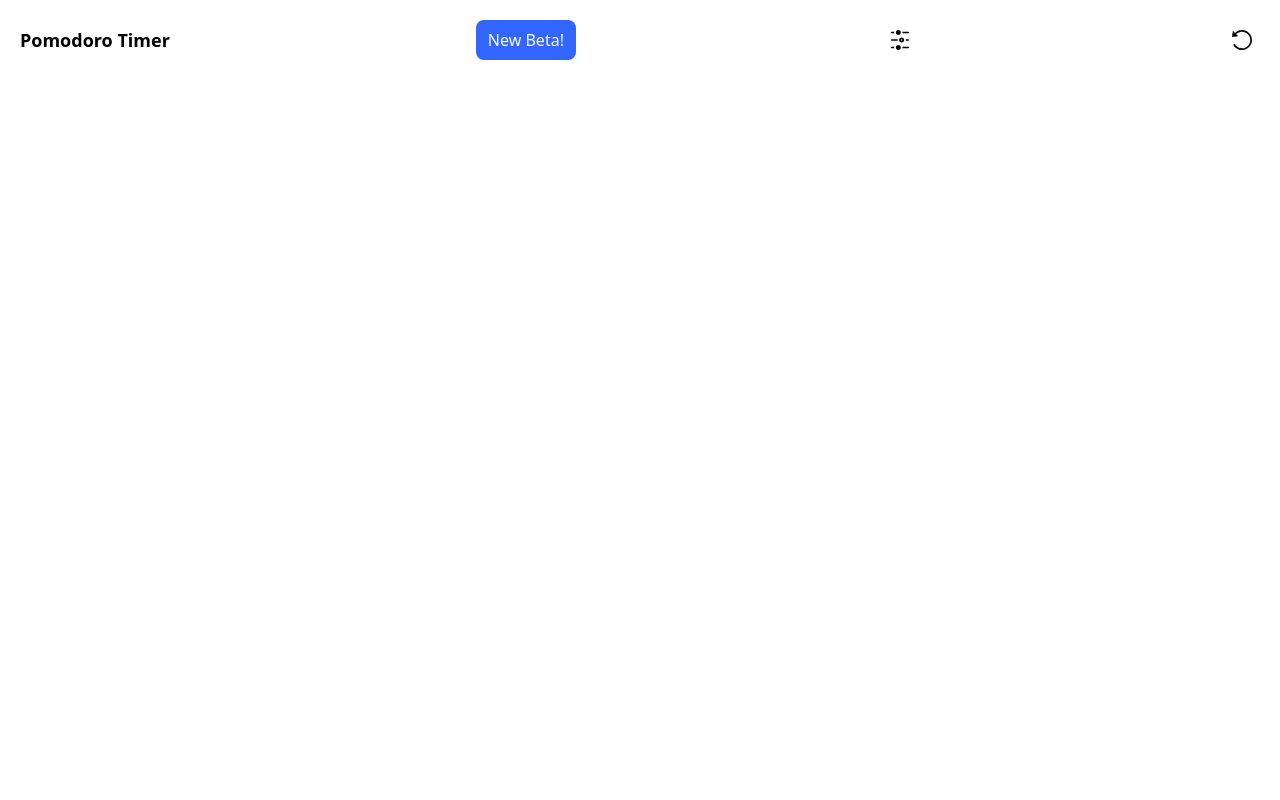
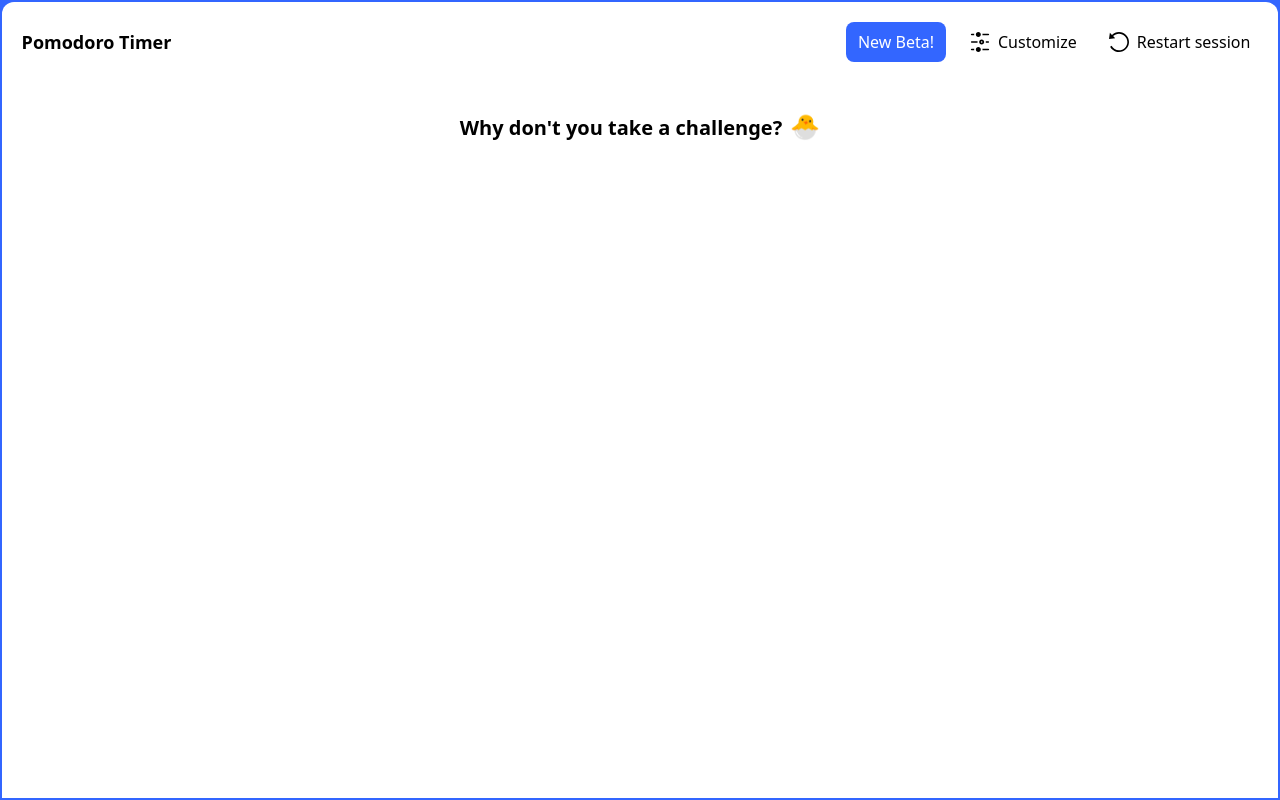
Before and after one commit to RenatasG/pomodoro, a React (Vite) app: page / in a window 1280 px wide. Built offline with nearby package versions, Linux system fonts and the light colour scheme.

Commit message:
rename navbar to header, add challenge section

```diff
--- a/src/App.tsx
+++ b/src/App.tsx
@@ -1,9 +1,16 @@
-import Navbar from './components/Navbar';
+import Challenge from './components/Challenge';
+import Header from './components/Header';
 
 export default function App() {
   return (
-    <div>
-      <Navbar />
+    <div className="w-screen h-screen p-[0.1rem] bg-primary-500">
+      <div className="w-full h-full overflow-y-auto bg-white rounded-t-xl">
+        <Header />
+
+        <div className="mt-5">
+          <Challenge />
+        </div>
+      </div>
     </div>
   );
 }
--- /dev/null
+++ b/src/components/Challenge.tsx
@@ -0,0 +1,20 @@
+const Challenge = () => {
+  const handleChallenge = () => {
+    console.log('Challenge clicked');
+  };
+
+  return (
+    <div className="flex flex-col items-center mx-1">
+      <button
+        onClick={handleChallenge}
+        className="px-3 py-2 rounded-3xl hover:bg-primary-500/10 hover:text-primary-500">
+        <span className="text-xl font-extrabold">
+          Why don&apos;t you take a challenge?
+          <span className="ml-2 text-2xl">🐣</span>
+        </span>
+      </button>
+    </div>
+  );
+};
+
+export default Challenge;
--- /dev/null
+++ b/src/components/Header.tsx
@@ -0,0 +1,33 @@
+import BaseButton from './BaseButton';
+import IconButton from './IconButton';
+
+export default function Header() {
+  const onSettings = () => {
+    console.log('Settings clicked');
+  };
+
+  const onUndo = () => {
+    console.log('Undo clicked');
+  };
+
+  return (
+    <div className="flex items-center w-full p-5">
+      <div className="text-lg font-semibold">Pomodoro Timer</div>
+
+      <div className="flex ml-auto gap-x-4">
+        <BaseButton>New Beta!</BaseButton>
+
+        <IconButton
+          icon="settings"
+          iconClass="w-5 h-5 rotate-90"
+          onClick={onSettings}>
+          Customize
+        </IconButton>
+
+        <IconButton icon="undo" iconClass="w-5 h-5" onClick={onUndo}>
+          Restart session
+        </IconButton>
+      </div>
+    </div>
+  );
+}
--- a/src/components/IconButton.tsx
+++ b/src/components/IconButton.tsx
@@ -1,20 +1,27 @@
 interface Props {
   icon: string;
-  className?: string;
+  children?: React.ReactNode;
+  iconClass?: string;
   onClick: () => void;
 }
 
-const IconButton = ({ icon, className, onClick }: Props) => {
-  const iconPath = `/public/assets/dashboard.svg#${icon}`;
-  const classes = 'flex-shrink-0 block fill-current ' + className;
+const IconButton = ({ children, icon, iconClass, onClick }: Props) => {
+  const iconPath = `/assets/dashboard.svg#${icon}`;
+  const classes = 'flex-shrink-0 block fill-current ' + iconClass;
+
+  const slotText = children ? (
+    <span className="hidden sm:inline">{children}</span>
+  ) : null;
 
   return (
     <button
-      className="p-2 rounded-lg hover:bg-primary-500/10 hover:text-primary-500"
+      className="flex items-center p-2 rounded-lg gap-x-2 hover:bg-primary-500/10 hover:text-primary-500"
       onClick={onClick}>
       <svg className={classes}>
         <use href={iconPath} xlinkHref={iconPath} />
       </svg>
+
+      {slotText}
     </button>
   );
 };
--- a/src/components/Navbar.tsx
+++ /dev/null
@@ -1,26 +0,0 @@
-import BaseButton from './BaseButton';
-import IconButton from './IconButton';
-
-export default function Navbar() {
-  const onSettings = () => {
-    console.log('Settings clicked');
-  };
-
-  const onUndo = () => {
-    console.log('Undo clicked');
-  };
-
-  return (
-    <div className="flex items-center justify-between w-full p-5">
-      <div className="text-lg font-semibold">Pomodoro Timer</div>
-
-      <BaseButton>New Beta!</BaseButton>
-      <IconButton
-        icon="settings"
-        className="w-5 h-5 rotate-90"
-        onClick={onSettings}
-      />
-      <IconButton icon="undo" className="w-5 h-5" onClick={onUndo} />
-    </div>
-  );
-}
```
